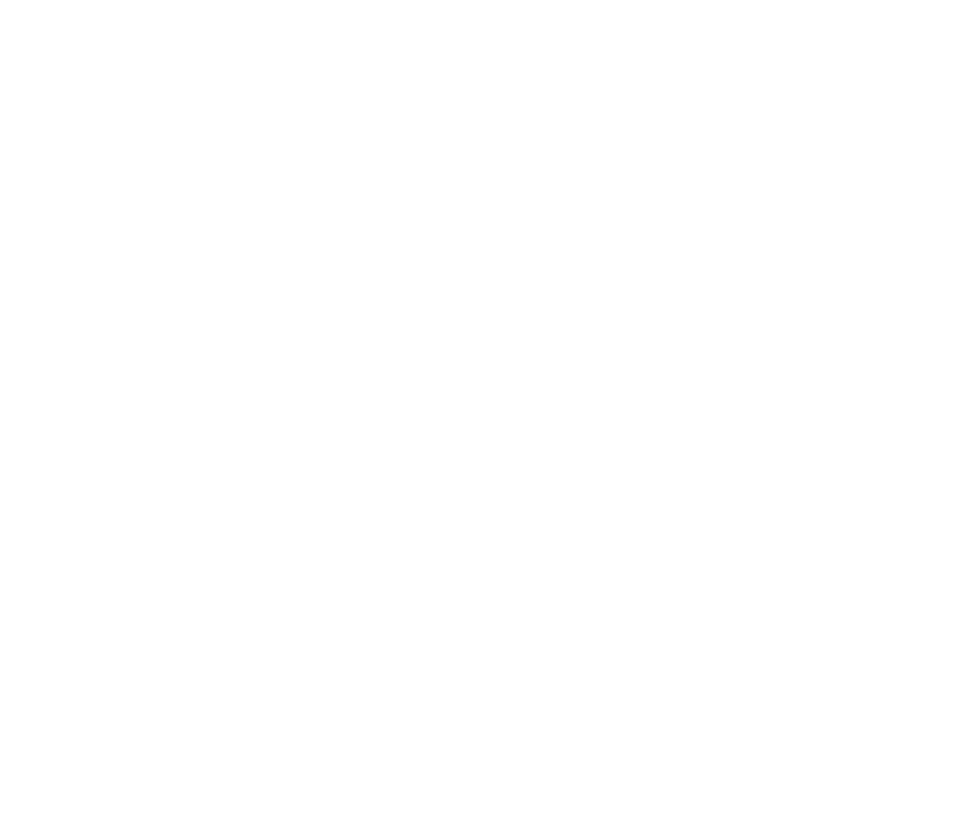
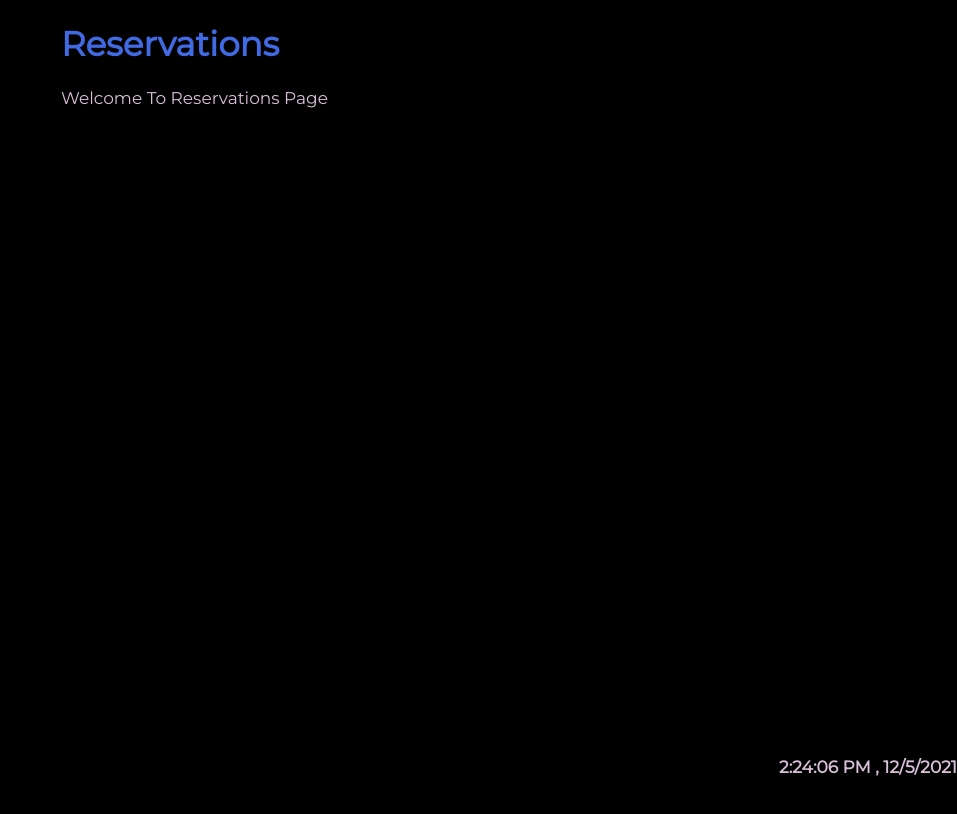
Before and after one commit to santhoshboinapally/meal-sharing, a React app: page /reservations in a window 1280 px wide. Shown: the whole page, without its empty margins (323-1280 px from the left). Built offline with nearby package versions, Linux system fonts and the light colour scheme.

Commit message:
addeed frontend files to test deploy

```diff
--- a/src/client/App.js
+++ b/src/client/App.js
@@ -1,20 +1,28 @@
 import React from "react";
 import { BrowserRouter as Router, Route, Switch } from "react-router-dom";
-import TestComponent from "./components/TestComponent/TestComponent";
+import DateTime from "./components/timer";
+import Meals from "./components/meals";
+import Reviews from "./components/reviews";
+import Reservations from "./components/reservations";
 
 function App() {
   return (
-    <Router>
+        <Router>
       <Route exact path="/">
-        <p>Welcome to Meal-sharing App</p>
+        <h1>Welcome to Meal-sharing App</h1>
       </Route>
-      <Route exact path="/lol">
-        <p>lol</p>
+      <Route exact path="/Meals">
+        <Meals />
+       </Route>
+      <Route exact path="/reviews">
+       <Reviews />
       </Route>
-      <Route exact path="/test-component">
-        <TestComponent></TestComponent>
+      <Route exact path="/reservations">
+       <Reservations />
       </Route>
-    </Router>
+       <DateTime />
+      </Router>
+
   );
 }
 
--- /dev/null
+++ b/src/client/components/meals.js
@@ -0,0 +1,11 @@
+import React from "react";
+
+function Meals() {
+
+    return (<div class="meals">
+    <h1>Menu</h1>
+    <p>Chose your Meals here</p>
+    </div>);
+}
+
+export default Meals;
--- /dev/null
+++ b/src/client/components/reservations.js
@@ -0,0 +1,9 @@
+import React from "react";
+
+function Reservations() {
+return (<div>
+    <h1>Reservations</h1>
+    <p>Welcome To Reservations Page</p>
+    </div>);
+}
+export default Reservations;
--- /dev/null
+++ b/src/client/components/reviews.js
@@ -0,0 +1,9 @@
+import React from "react";
+
+function Reviews() {
+return (<div>
+    <h1>Reviews</h1>
+    <p>Welcome To Reviews Page</p>
+    </div>);
+}
+export default Reviews;
--- /dev/null
+++ b/src/client/components/timer.js
@@ -0,0 +1,17 @@
+import  React, { useState , useEffect } from 'react'
+export const DateTime = () => {
+    let [date,setDate] = useState(new Date());
+        useEffect(() => {
+        let timer = setInterval(()=>setDate(new Date()), 1000 )
+        return function cleanup() {
+            clearInterval(timer)
+        }
+        });
+    return(
+        <div class="timer">
+             <h4> {date.toLocaleTimeString()} , {date.toLocaleDateString()}</h4>
+               </div>
+    )
+}
+
+export default DateTime;
--- a/src/client/index.css
+++ b/src/client/index.css
@@ -1,10 +1,23 @@
-@import url('https://fonts.googleapis.com/css?family=Montserrat&display=swap');
-@import 'theme.css';
+@import url("https://fonts.googleapis.com/css?family=Montserrat&display=swap");
+@import "theme.css";
 * {
-  font-family: 'Montserrat', sans-serif;
+  font-family: "Montserrat", sans-serif;
   box-sizing: border-box;
+  background-color: black;
+  color: thistle;
 }
-
+h1 {
+  color: royalblue;
+}
+.meals {
+  background-color: tomato;
+}
+.timer {
+  position: fixed;
+  bottom: 0;
+  right: 0;
+  color: rgb(250, 43, 7);
+}
 #root {
   padding-left: 30%;
   padding-right: 30%;
```
